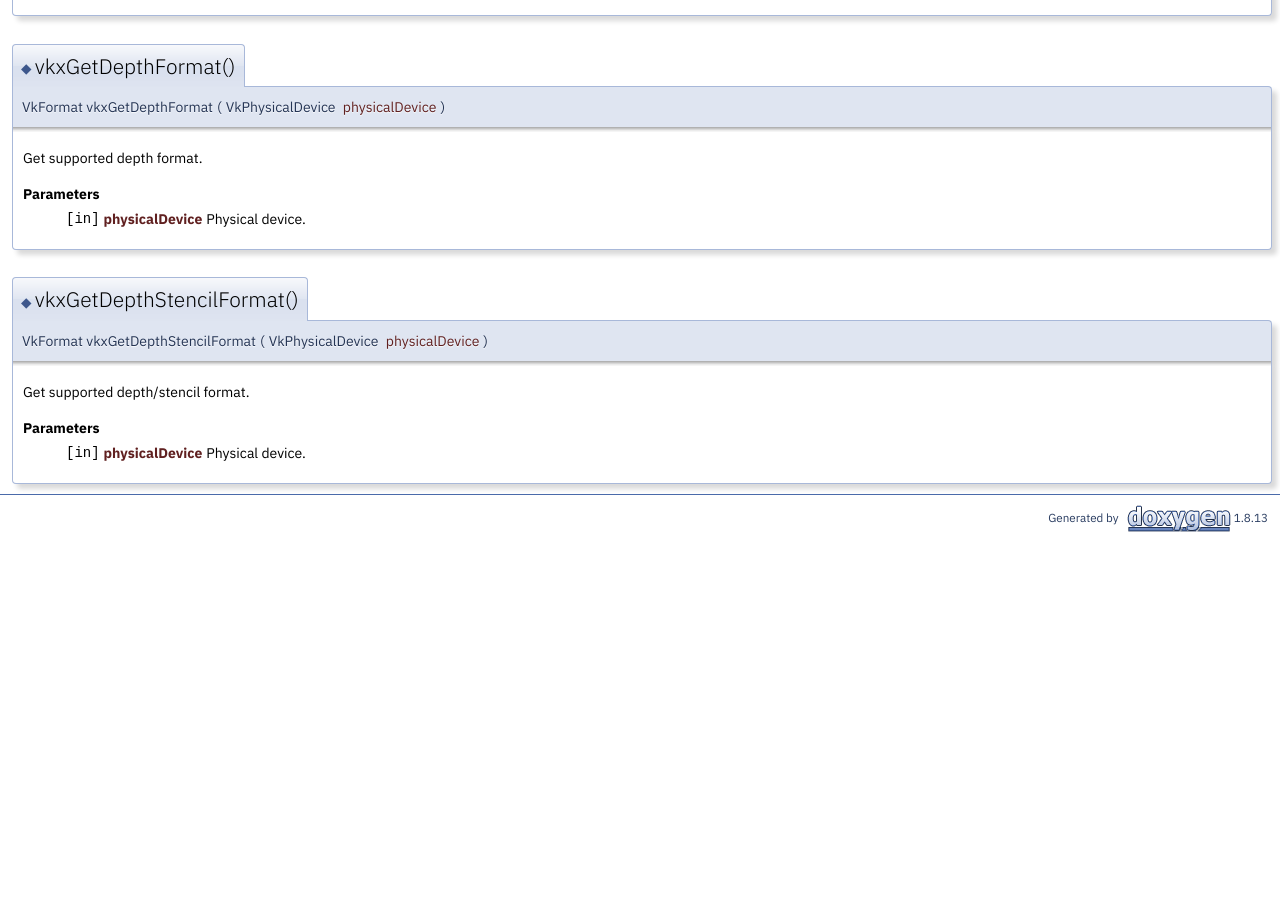
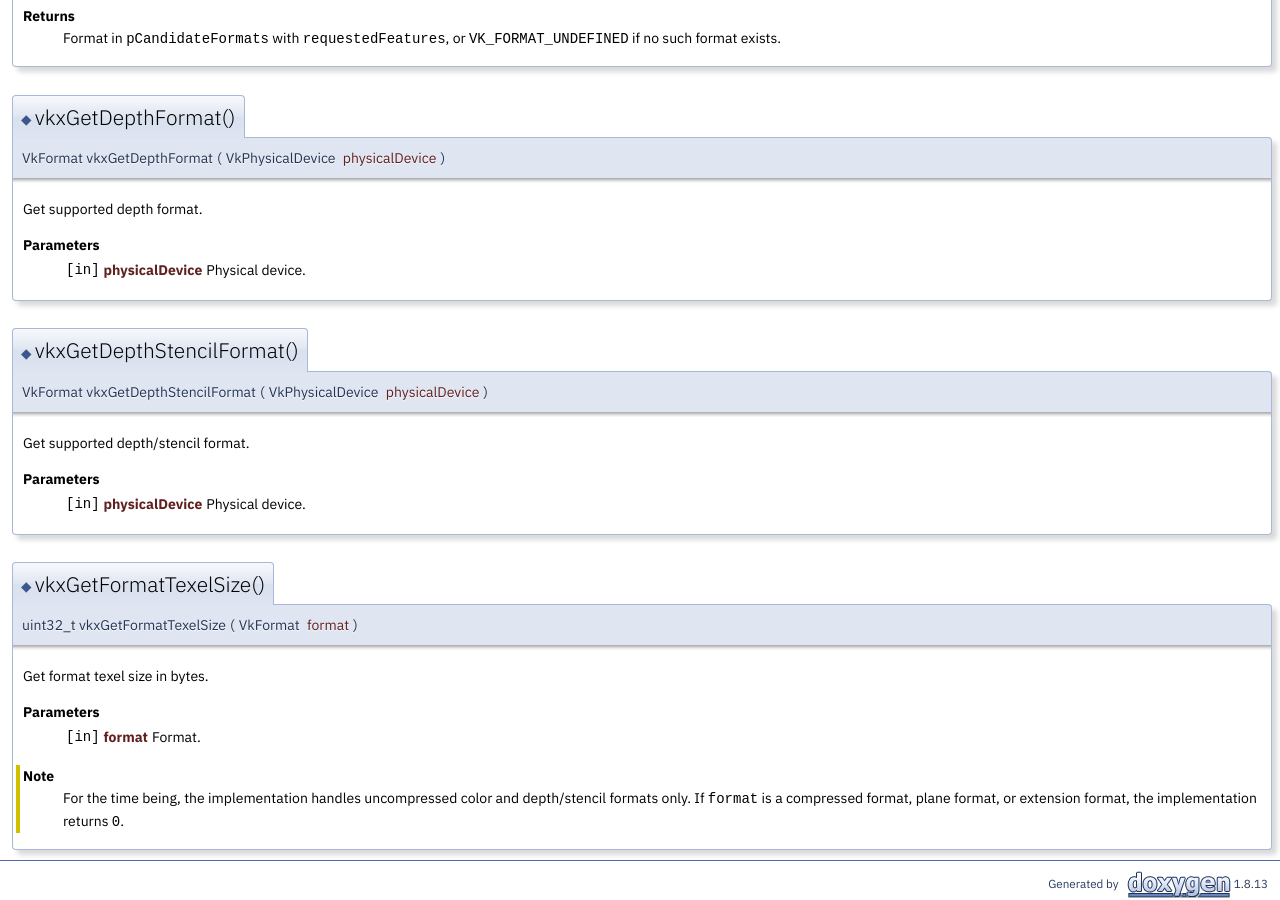
Before and after one commit to mgradysaunders/vulkanx, a Jekyll site: the page docs/doxygen/html/group__setup.html, which Jekyll copies as it is, in a window 1280 px wide and 900 px high, scrolled down 2733 px. Built offline with Jekyll 4.4.1, drawn with Linux system fonts in a browser that asks for light colours; before the commit the page ends 3267 px from its top, so only the background shows below that; some of the changed text lies outside the part shown.

Commit message:
rerun doxygen

```diff
--- a/docs/doxygen/html/group__setup.html
+++ b/docs/doxygen/html/group__setup.html
@@ -88,6 +88,9 @@ Functions</h2></td></tr>
 <tr class="memitem:gac9cc4d5833bfdd2b77c62e7edc9a729f"><td class="memItemLeft" align="right" valign="top">VkFormat&#160;</td><td class="memItemRight" valign="bottom"><a class="el" href="group__setup.html#gac9cc4d5833bfdd2b77c62e7edc9a729f">vkxGetDepthStencilFormat</a> (VkPhysicalDevice physicalDevice)</td></tr>
 <tr class="memdesc:gac9cc4d5833bfdd2b77c62e7edc9a729f"><td class="mdescLeft">&#160;</td><td class="mdescRight">Get supported depth/stencil format.  <a href="#gac9cc4d5833bfdd2b77c62e7edc9a729f">More...</a><br /></td></tr>
 <tr class="separator:gac9cc4d5833bfdd2b77c62e7edc9a729f"><td class="memSeparator" colspan="2">&#160;</td></tr>
+<tr class="memitem:ga7fdc78d18a20cfdd2cbc973c62e74285"><td class="memItemLeft" align="right" valign="top">uint32_t&#160;</td><td class="memItemRight" valign="bottom"><a class="el" href="group__setup.html#ga7fdc78d18a20cfdd2cbc973c62e74285">vkxGetFormatTexelSize</a> (VkFormat format)</td></tr>
+<tr class="memdesc:ga7fdc78d18a20cfdd2cbc973c62e74285"><td class="mdescLeft">&#160;</td><td class="mdescRight">Get format texel size in bytes.  <a href="#ga7fdc78d18a20cfdd2cbc973c62e74285">More...</a><br /></td></tr>
+<tr class="separator:ga7fdc78d18a20cfdd2cbc973c62e74285"><td class="memSeparator" colspan="2">&#160;</td></tr>
 </table>
 <a name="details" id="details"></a><h2 class="groupheader">Detailed Description</h2>
 <p><code>&lt;vulkanx/setup.h&gt;</code> </p>
@@ -380,6 +383,33 @@ Functions</h2></td></tr>
 
 </div>
 </div>
+<a id="ga7fdc78d18a20cfdd2cbc973c62e74285"></a>
+<h2 class="memtitle"><span class="permalink"><a href="#ga7fdc78d18a20cfdd2cbc973c62e74285">&#9670;&nbsp;</a></span>vkxGetFormatTexelSize()</h2>
+
+<div class="memitem">
+<div class="memproto">
+      <table class="memname">
+        <tr>
+          <td class="memname">uint32_t vkxGetFormatTexelSize </td>
+          <td>(</td>
+          <td class="paramtype">VkFormat&#160;</td>
+          <td class="paramname"><em>format</em></td><td>)</td>
+          <td></td>
+        </tr>
+      </table>
+</div><div class="memdoc">
+
+<p>Get format texel size in bytes. </p>
+<dl class="params"><dt>Parameters</dt><dd>
+  <table class="params">
+    <tr><td class="paramdir">[in]</td><td class="paramname">format</td><td>Format.</td></tr>
+  </table>
+  </dd>
+</dl>
+<dl class="section note"><dt>Note</dt><dd>For the time being, the implementation handles uncompressed color and depth/stencil formats only. If <code>format</code> is a compressed format, plane format, or extension format, the implementation returns <code>0</code>. </dd></dl>
+
+</div>
+</div>
 </div><!-- contents -->
 <!-- HTML footer for doxygen 1.8.13-->
 <!-- start footer part -->
```
